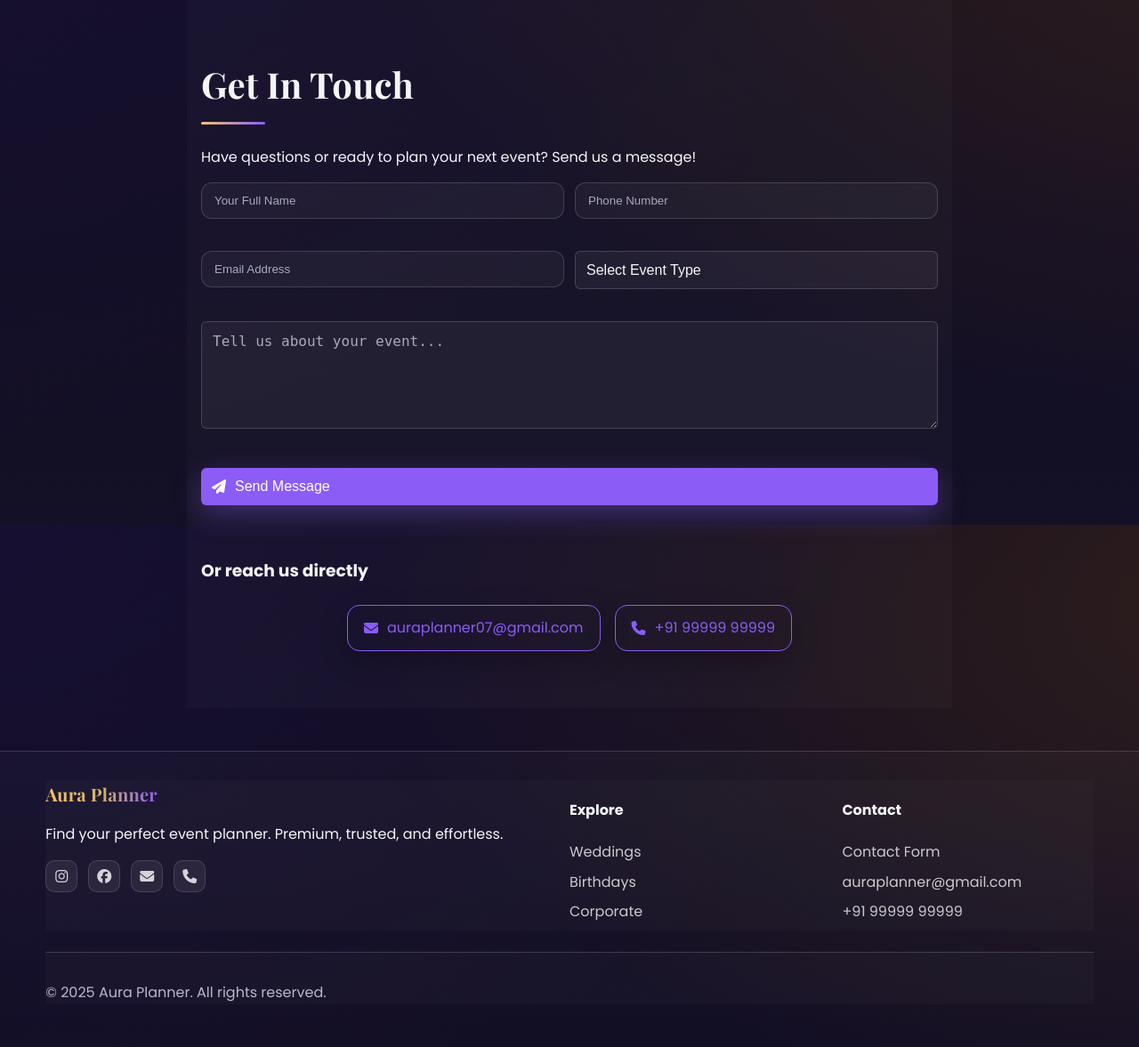
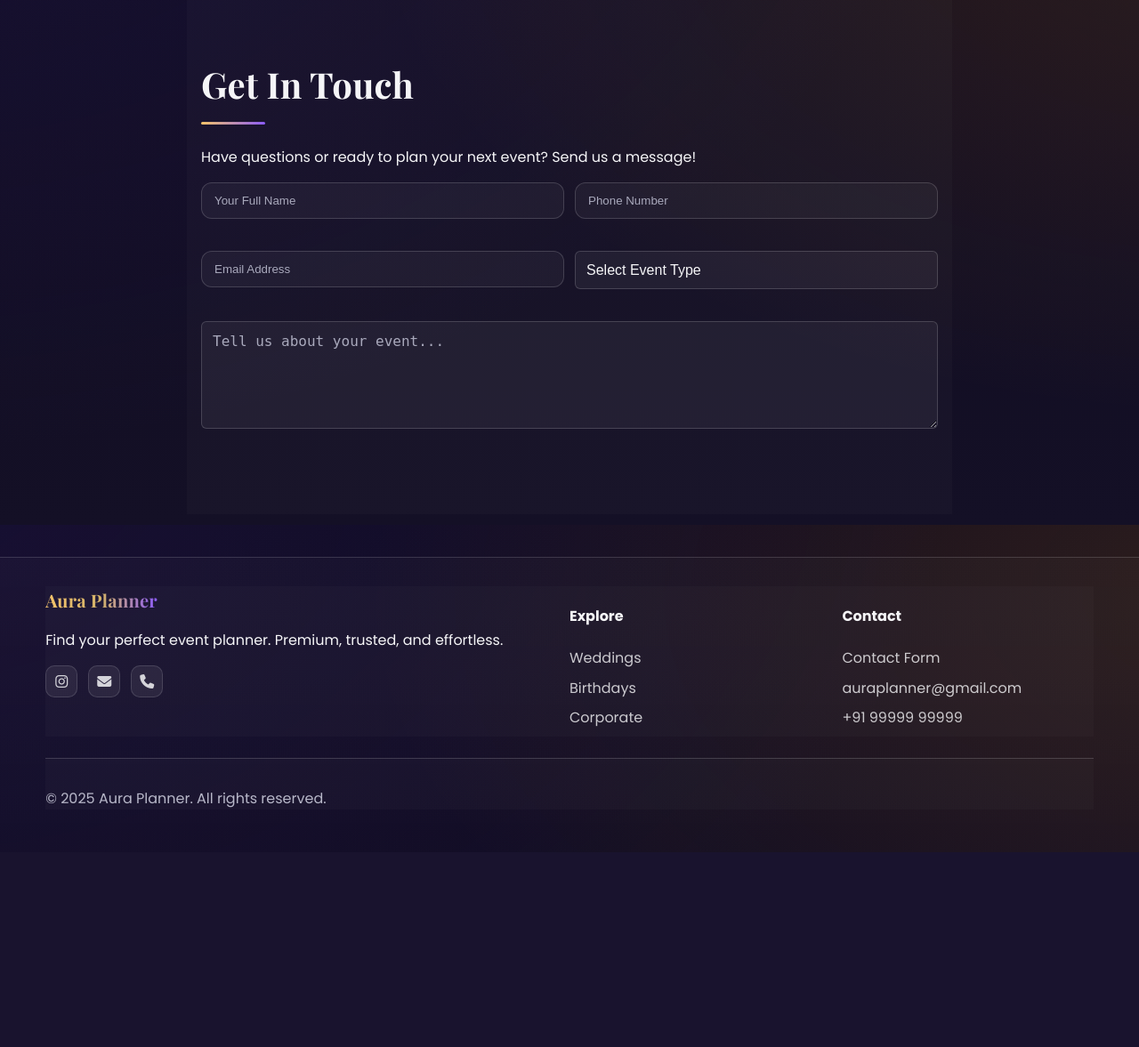
Before and after one commit to Tirthartist/Aura_Planner, a Flask app: page /contact in a window 1280 px wide. Shown: the part 210-1387 px from the top of the page at 89% size. After the commit the page ends 1168 px from the top, so only its background shows below. Run offline with Flask 3, Linux system fonts and the light colour scheme.

Commit message:
instagram
instagram

```diff
--- a/static/js/main.js
+++ b/static/js/main.js
@@ -21,7 +21,7 @@
       cover: 'images/unnati1.jpeg',
       featured: true,
       socials: {
-        instagram: 'https://www.instagram.com/accounts/login/?next=%2Fauraplanner07%2F&source=omni_redirect'
+        instagram: 'https://www.instagram.com/auraplanner07?igsh=c2c0aHRpdnR0ano='
       }
     },
     // Alpa - New Year Party Planner
@@ -40,7 +40,7 @@
       cover: 'images/alpa1.jpeg',
       featured: true,
       socials: {
-        instagram: 'https://www.instagram.com/accounts/login/?next=%2Fauraplanner07%2F&source=omni_redirect'
+        instagram: 'https://www.instagram.com/auraplanner07?igsh=c2c0aHRpdnR0ano='
       }
     },
     // Vidhi - New Year Party Planner
@@ -59,7 +59,7 @@
       cover: 'images/vidhi.jpeg',
       featured: true,
       socials: {
-        instagram: 'https://www.instagram.com/accounts/login/?next=%2Fauraplanner07%2F&source=omni_redirect'
+        instagram: 'https://www.instagram.com/auraplanner07?igsh=c2c0aHRpdnR0ano='
       }
     },
     // Nishita - Ring Ceremony Planner
@@ -78,7 +78,7 @@
       cover: 'images/nishita1.jpeg',
       featured: true,
       socials: {
-        instagram: 'https://www.instagram.com/accounts/login/?next=%2Fauraplanner07%2F&source=omni_redirect'
+        instagram: 'https://www.instagram.com/auraplanner07?igsh=c2c0aHRpdnR0ano='
       }
     },
     // Riya - Marriage Planner
@@ -97,7 +97,7 @@
       cover: 'images/riya1.jpeg',
       featured: true,
       socials: {
-        instagram: 'https://www.instagram.com/accounts/login/?next=%2Fauraplanner07%2F&source=omni_redirect'
+        instagram: 'https://www.instagram.com/auraplanner07?igsh=c2c0aHRpdnR0ano='
       }
     },
     // Dhruhini - Marriage Planner
@@ -116,7 +116,7 @@
       cover: 'images/dhruhini.jpeg',
       featured: true,
       socials: {
-        instagram: 'https://www.instagram.com/accounts/login/?next=%2Fauraplanner07%2F&source=omni_redirect'
+        instagram: 'https://www.instagram.com/auraplanner07?igsh=c2c0aHRpdnR0ano='
       }
     },
     // Karan - Anniversary Planner
@@ -135,7 +135,7 @@
       cover: 'images/karan.jpeg',
       featured: true,
       socials: {
-        instagram: 'https://www.instagram.com/accounts/login/?next=%2Fauraplanner07%2F&source=omni_redirect'
+        instagram: 'https://www.instagram.com/auraplanner07?igsh=c2c0aHRpdnR0ano='
       }
     },
     // Fenil - Baby Shower Planner
@@ -154,7 +154,7 @@
       cover: 'images/fenil1.jpeg',
       featured: true,
       socials: {
-        instagram: 'https://www.instagram.com/accounts/login/?next=%2Fauraplanner07%2F&source=omni_redirect'
+        instagram: 'https://www.instagram.com/auraplanner07?igsh=c2c0aHRpdnR0ano='
       }
     },
     // Jeel - Corporate Event Planner
@@ -173,7 +173,7 @@
       cover: 'images/jeel.jpeg',
       featured: true,
       socials: {
-        instagram: 'https://www.instagram.com/accounts/login/?next=%2Fauraplanner07%2F&source=omni_redirect'
+        instagram: 'https://www.instagram.com/auraplanner07?igsh=c2c0aHRpdnR0ano='
       }
     },
   ];
--- a/templates/base.html
+++ b/templates/base.html
@@ -37,8 +37,7 @@
         <div class="logo small"><span class="logo-text">Aura Planner</span></div>
         <p>Find your perfect event planner. Premium, trusted, and effortless.</p>
         <div class="socials">
-          <a href="https://instagram.com" target="_blank" rel="noopener" aria-label="Instagram"><i class="fa-brands fa-instagram"></i></a>
-          <a href="https://facebook.com" target="_blank" rel="noopener" aria-label="Facebook"><i class="fa-brands fa-facebook"></i></a>
+          <a href="https://www.instagram.com/auraplanner07?igsh=c2c0aHRpdnR0ano=" target="_blank" rel="noopener" aria-label="Instagram"><i class="fa-brands fa-instagram"></i></a>
           <a href="#" onclick="window.open('mailto:auraplanner07@gmail.com?body=Hi%2C%20I%20have%20an%20inquiry%20for%20event%20planning.', '_blank'); return false;" aria-label="Email"><i class="fa-solid fa-envelope"></i></a>
           <a href="tel:+919999999999" aria-label="Phone"><i class="fa-solid fa-phone"></i></a>
         </div>
--- a/templates/contact.html
+++ b/templates/contact.html
@@ -47,27 +47,8 @@
                  minlength="10" maxlength="1000"
                  title="Please enter at least 10 characters"></textarea>
       </div>
-
-      <div class="form-group full-width text-center">
-        <button type="submit" class="btn btn-primary btn-glow">
-          <i class="fas fa-paper-plane"></i> Send Message
-        </button>
-        <p class="form-status mt-3" aria-live="polite"></p>
-      </div>
     </div>
   </form>
-
-  <div class="contact-info mt-5 text-center">
-    <h3>Or reach us directly</h3>
-    <div class="contact-methods">
-      <a href="mailto:auraplanner07@gmail.com" class="btn btn-outline">
-        <i class="fas fa-envelope"></i> auraplanner07@gmail.com
-      </a>
-      <a href="tel:+919999999999" class="btn btn-outline">
-        <i class="fas fa-phone"></i> +91 99999 99999
-      </a>
-    </div>
-  </div>
 </section>
 
 <style>
```
